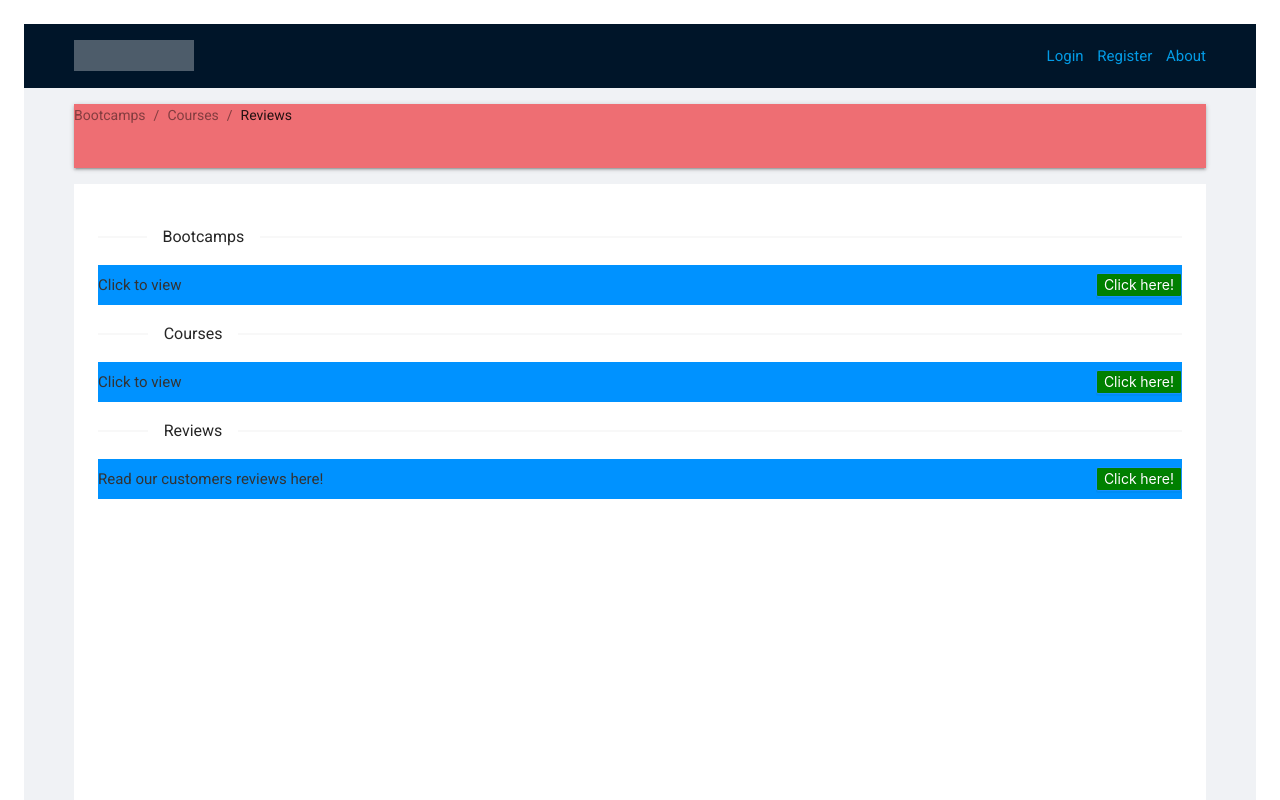
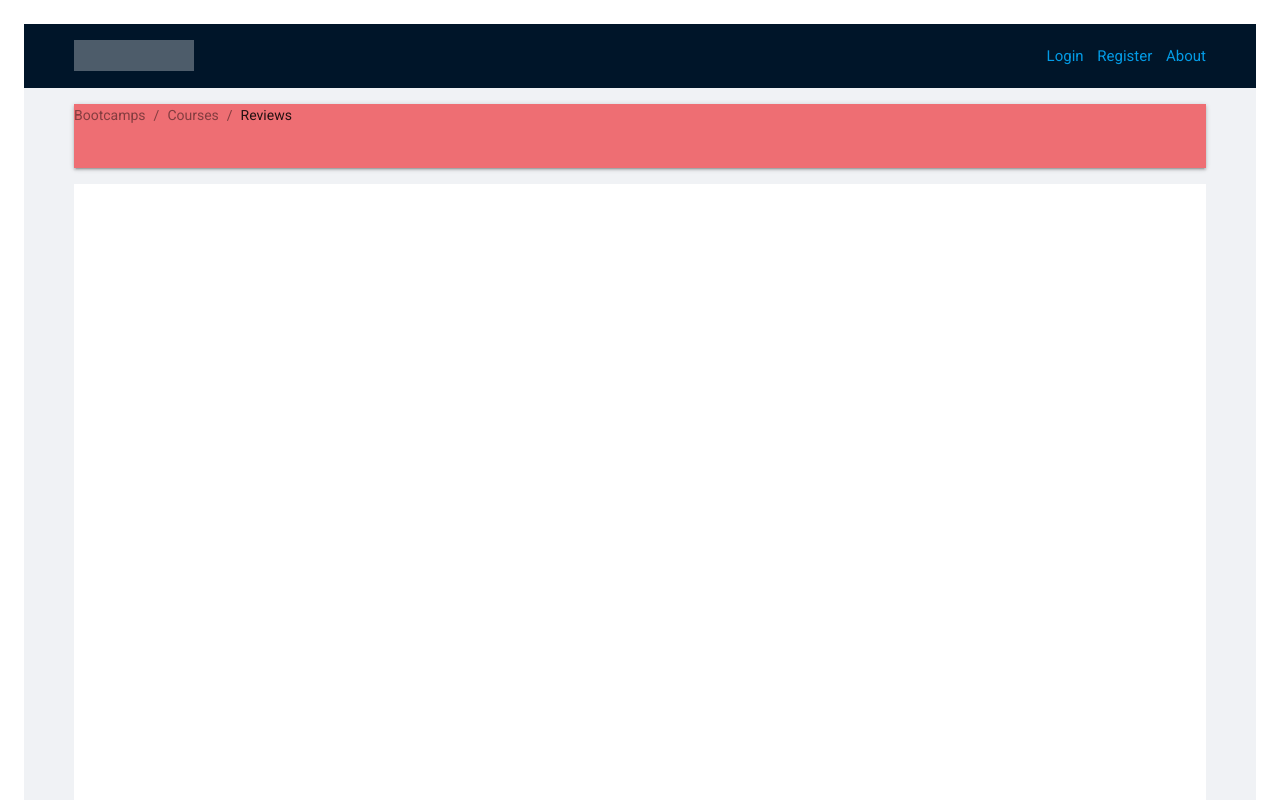
Before and after one commit to Mwakisaghu/devcamper_api_frontend, a React (Create React App) app: page / in a window 1280 px wide. Shown: the top 800 px of the page. Built offline with nearby package versions, Linux system fonts and the light colour scheme.

Commit message:
This brings in bootcamp component into Info component & adds modified changes in Bootcamp.j

```diff
--- a/src/components/layout/Bootcamp.js
+++ b/src/components/layout/Bootcamp.js
@@ -1,19 +1,33 @@
-import React from 'react';
+import React, { useEffect } from 'react';
 import { connect } from 'react-redux';
 import PropTypes from 'prop-types';
 import { getBootcamps } from '../../actions/bootcampActions';
 
-const Bootcamp = () => {
+import 'antd/dist/antd.css';
+
+const Bootcamp = ({ token, bootcamps, getBootcampsAction }) => {
+  console.log({ bootcamps, token });
+
+  useEffect(() => {
+    if (token !== null) {
+      getBootcampsAction(token);
+    }
+    /* eslint-disable */
+  }, [token]);
+
   return <div></div>;
 };
 
 Bootcamp.propTypes = {
-  bootcamp: PropTypes.object.isRequired,
+  token: PropTypes.object.isRequired,
   getBootcamps: PropTypes.func.isRequired,
 };
 
 const mapStateToProps = (state) => ({
-  bootcamp: state.bootcamp,
+  token: state.user.token,
+  bootcamps: state.bootcamp.bootcamps,
 });
 
-export default connect(mapStateToProps, { getBootcamps })(Bootcamp);
+export default connect(mapStateToProps, { getBootcampsAction: getBootcamps })(
+  Bootcamp
+);
--- a/src/components/layout/Info.js
+++ b/src/components/layout/Info.js
@@ -1,58 +1,11 @@
 import React from 'react';
 import 'antd/dist/antd.css';
-import { Button } from 'antd';
-
-import { Row, Col, Divider } from 'antd';
-const style = { background: '#0092ff', padding: '8px 0' };
+import Bootcamp from './Bootcamp';
 
 const Content = () => {
   return (
     <div className="site-layout-content">
-      <Divider orientation="left">Bootcamps</Divider>
-      <Row gutter={{ xs: 8, sm: 16, md: 24, lg: 32 }}>
-        <Col className="gutter-row" span={24}>
-          <div style={style}>
-            Click to view
-            <Button
-              type="primary"
-              size="small"
-              style={{ float: 'right', backgroundColor: 'green' }}
-            >
-              Click here!
-            </Button>
-          </div>
-        </Col>
-      </Row>
-      <Divider orientation="left">Courses</Divider>
-      <Row gutter={{ xs: 8, sm: 16, md: 24, lg: 32 }}>
-        <Col className="gutter-row" span={24}>
-          <div style={style}>
-            Click to view
-            <Button
-              type="primary"
-              size="small"
-              style={{ float: 'right', backgroundColor: 'green' }}
-            >
-              Click here!
-            </Button>
-          </div>
-        </Col>
-      </Row>
-      <Divider orientation="left">Reviews</Divider>
-      <Row gutter={{ xs: 8, sm: 16, md: 24, lg: 32 }}>
-        <Col className="gutter-row" span={24}>
-          <div style={style}>
-            Read our customers reviews here!
-            <Button
-              type="primary"
-              size="small"
-              style={{ float: 'right', backgroundColor: 'green' }}
-            >
-              Click here!
-            </Button>
-          </div>
-        </Col>
-      </Row>
+      <Bootcamp />
     </div>
   );
 };
```
